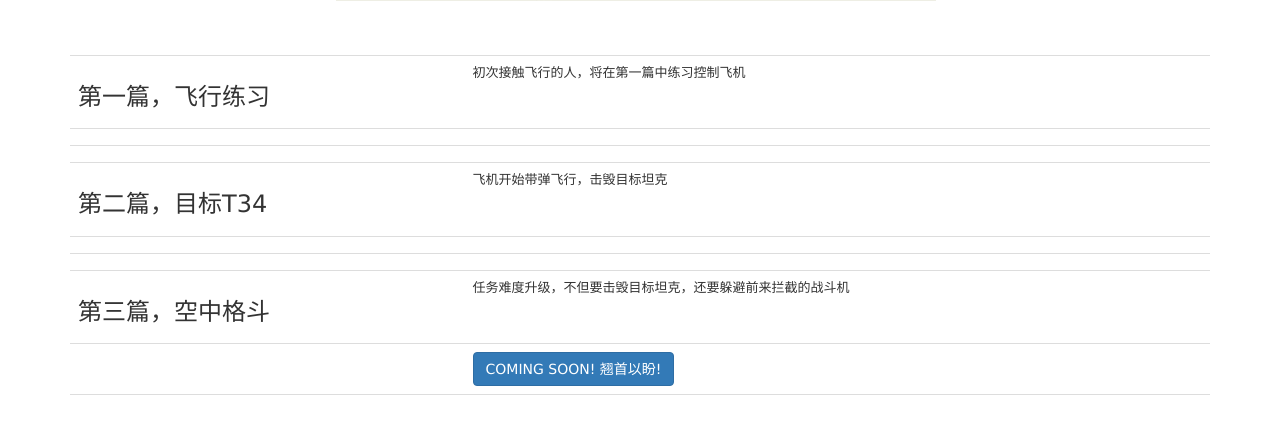
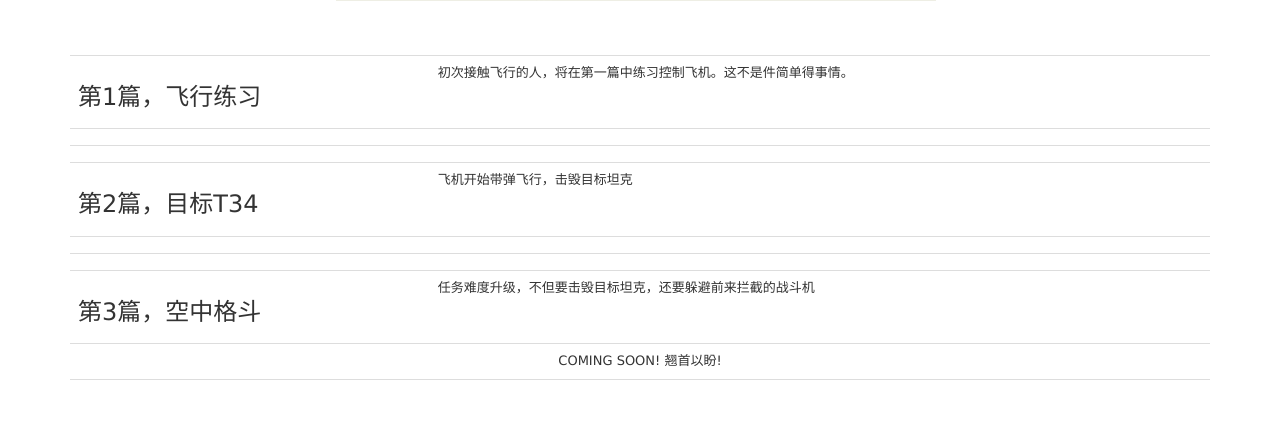
Before and after one commit to desanlee/chifan, a Rails app: page /games in a window 1280 px wide. Shown: the part 191-625 px from the top of the page. Run offline with Rails 7, Linux system fonts and the light colour scheme; the visitor is signed in with stand-in values (Sample User, id 1); data that the repository does not hold is empty; style sheets or scripts are compiled from the project's sources; parts of the project's set-up code (start-up, migrations or seed data) failed here and were passed over; some libraries are stand-ins or nearby versions.

Commit message:
ui update

```diff
--- a/app/assets/javascripts/envs/furniture.js
+++ b/app/assets/javascripts/envs/furniture.js
@@ -133,10 +133,37 @@
 	droplight.CreateFixture(fixWood);
 }
 
-function CreateWall(world, pisition) {
+function CreateWall(world, position) {
+	//png 550 x 40
+	wallDef = new b2BodyDef;
+	wallDef.type = b2Body.b2_staticBody;
+	wallDef.userData = document.getElementById("wall")
+
+	wallDef.position.SetV(position)
+	wall = world.CreateBody(wallDef)
+
+	fixWood.shape = new b2PolygonShape;
+	fixWood.shape.SetAsBox(2, 27.5);
+	wall.CreateFixture(fixWood);
 }
 
 function CreateDoor(world, position) {
+	//png 550 x 40, wall part is 200 x 40, door part is 350 x 160
+	doorDef = new b2BodyDef;
+	doorDef.type = b2Body.b2_staticBody;
+	doorDef.userData = document.getElementById("door")
+
+	doorDef.position.SetV(position)
+	door = world.CreateBody(doorDef)
+
+	fixWood.shape = new b2PolygonShape;
+	fixWood.shape.SetAsArray([
+		new b2Vec2(-2, -27.5),
+		new b2Vec2(-2, -7.5),
+		new b2Vec2(2, -7.5),
+		new b2Vec2(2, -27.5)
+	])
+	door.CreateFixture(fixWood);
 }
 
 function CreateWindow(world, position) {
--- a/app/assets/javascripts/episodes/s1.js
+++ b/app/assets/javascripts/episodes/s1.js
@@ -1,6 +1,11 @@
 function CreateEpisodes1e1(world) {
   weaponCount = 0
   hitTarget = 0
+
+	plane = CreatePlane(world, new b2Vec2(5, 15))
+
+	CreateWall(world, new b2Vec2(0, 27.5))
+	CreateDoor(world, new b2Vec2(120, 27.5))
 }
 
 function CreateEpisodes1e2(world) {
@@ -8,6 +13,13 @@
   hitTarget = 0
 
 	CreateTable(world, new b2Vec2(55, 53))
+
+	plane = CreatePlane(world, new b2Vec2(5, 18))
+
+	CreateWall(world, new b2Vec2(0, 27.5))
+	CreateDoor(world, new b2Vec2(120, 27.5))
+
+
 
 	CreateBasket(world, new b2Vec2(55, 34))
 	CreateBasket(world, new b2Vec2(61, 34))
--- a/app/assets/javascripts/episodes/s2.js
+++ b/app/assets/javascripts/episodes/s2.js
@@ -2,18 +2,28 @@
   weaponCount = 9
   hitTarget = 6
 
+	plane = CreatePlane(world, new b2Vec2(5, 15))
+
+	CreateWall(world, new b2Vec2(0, 27.5))
+	CreateDoor(world, new b2Vec2(120, 27.5))
+
+	BuildTarget(world, new b2Vec2(50, 54.5))
 	BuildTarget(world, new b2Vec2(70, 54.5))
 	BuildTarget(world, new b2Vec2(80, 54.5))
 	BuildTarget(world, new b2Vec2(90, 54.5))
 	BuildTarget(world, new b2Vec2(100, 54.5))
 	BuildTarget(world, new b2Vec2(110, 54.5))
 	BuildTarget(world, new b2Vec2(60, 54.5))
-	BuildTarget(world, new b2Vec2(50, 54.5))
+
 }
 
 function CreateEpisodes2e2(world) {
   weaponCount = 4
   hitTarget = 3
+	plane = CreatePlane(world, new b2Vec2(5, 15))
+
+	CreateWall(world, new b2Vec2(0, 27.5))
+	CreateDoor(world, new b2Vec2(120, 27.5))
 
 	CreateBasket(world, new b2Vec2(70, 52))
 	CreateBasket(world, new b2Vec2(70, 46))
@@ -34,6 +44,10 @@
 function CreateEpisodes2e3(world) {
   weaponCount = 5
   hitTarget = 2
+	plane = CreatePlane(world, new b2Vec2(5, 15))
+
+	CreateWall(world, new b2Vec2(0, 27.5))
+	CreateDoor(world, new b2Vec2(120, 27.5))
 
 	CreateBasket(world, new b2Vec2(15, 53.5))
 	CreateBasket(world, new b2Vec2(16, 46))
@@ -55,6 +69,10 @@
 function CreateEpisodes2e4(world) {
   weaponCount = 2
   hitTarget = 1
+	plane = CreatePlane(world, new b2Vec2(5, 15))
+
+	CreateWall(world, new b2Vec2(0, 27.5))
+	CreateDoor(world, new b2Vec2(120, 27.5))
 
 	CreateBasket(world, new b2Vec2(50, 52))
 	CreateBasket(world, new b2Vec2(47, 46))
@@ -75,6 +93,10 @@
 function CreateEpisodes2e5(world) {
   weaponCount = 6
   hitTarget = 2
+	plane = CreatePlane(world, new b2Vec2(5, 15))
+
+	CreateWall(world, new b2Vec2(0, 27.5))
+	CreateDoor(world, new b2Vec2(120, 27.5))
 
 	CreateTable(world, new b2Vec2(50, 55))
 	CreateTable(world, new b2Vec2(50, 37))
--- a/app/views/games/index.html.erb
+++ b/app/views/games/index.html.erb
@@ -5,96 +5,31 @@
 
 <div class="container">
 	<table class="table span10">
-	<tr><td><h3>第一篇，飞行练习</h3></td><td>初次接触飞行的人，将在第一篇中练习控制飞机</td></tr>
-	<tr><td></td><td>
-		<% @games.each do |g|%>
-			<% if g.season == 1 %>
-				<div class="btn-group">
-					<% if g.mybestscore(current_user) != nil then %>
-				  	<a class="btn btn-success dropdown-toggle" data-toggle="dropdown" href="#">
-				  <% else %>
-				  	<a class="btn dropdown-toggle" data-toggle="dropdown" href="#">
-				  <% end %>
-				    <%= g.title %>
-				    <span class="caret"></span>
-				  </a>
-				  <ul class="dropdown-menu pull-right" role="menu" aria-labelledby="dLabel">
-				  	<% if g.scores.count != 0 then %>
-				  		<center>成绩排行榜：
-							<% tmp = 0 %>
-							<% g.scores.each do |s|%>
-								<% tmp = tmp + 1
-								break if tmp > 3 %>
-								<li><%= s.record %>秒，<%= s.user.name %></li>
-							<% end %>
-						<% end %>
-						<% if g.mybestscore(current_user) != nil then %>
-							<li class="divider"></li>
-				  		我的最好成绩：
-							<li><%= g.mybestscore(current_user).record %>秒</li></center>
-						<% end %>
-				    <li class="divider"></li>
-				    <center><li>
-				    	<%= link_to "开始游戏", g %>
-				    	<% if current_user.email == "ji.x.li@oracle.com"%>
-								<%= link_to 'Edit', edit_game_path(g) %>
-								<%= link_to 'Destroy', g, method: :delete, data: { confirm: 'Are you sure?' } %>
-							<% end %>
-						</li></center>
-				  </ul>
-				</div>
+	<tr><td><h3>第1篇，飞行练习</h3></td><td>
+		初次接触飞行的人，将在第一篇中练习控制飞机。这不是件简单得事情。<br>
+
+	</td></tr>
+	<tr><td colspan="2">
+		<% @games.each do |episode|%>
+			<% if episode.season == 1 %>
+				<%= render partial: "episode", locals: { episode: episode } %>
 			<% end %>
 		<% end %>
 	</td></tr>
-	<tr><td></td><td></td></tr>
+	<tr><td colspan="2"></td></tr>
 
-	<tr><td><h3>第二篇，目标T34</h3></td><td>飞机开始带弹飞行，击毁目标坦克</td></tr>
-	<tr><td></td><td>
-		<% @games.each do |g|%>
-			<% if g.season == 2 %>
-
-				<div class="btn-group">
-					<% if g.mybestscore(current_user) != nil then %>
-				  	<a class="btn btn-success dropdown-toggle" data-toggle="dropdown" href="#">
-				  <% else %>
-				  	<a class="btn dropdown-toggle" data-toggle="dropdown" href="#">
-				  <% end %>
-				    <%= g.title %>
-				    <span class="caret"></span>
-				  </a>
-				  <ul class="dropdown-menu pull-right" role="menu" aria-labelledby="dLabel">
-				  	<% if g.scores.count != 0 then %>
-				  		<center>成绩排行榜：
-							<% tmp = 0 %>
-							<% g.scores.each do |s|%>
-								<% tmp = tmp + 1
-								break if tmp > 3 %>
-								<li><%= s.record %>秒，<%= s.user.name %></li>
-							<% end %>
-						<% end %>
-						<% if g.mybestscore(current_user) != nil then %>
-							<li class="divider"></li>
-				  		我的最好成绩：
-							<li><%= g.mybestscore(current_user).record %>秒</li></center>
-						<% end %>
-				    <li class="divider"></li>
-				    <center><li>
-				    	<%= link_to "开始游戏", g %>
-				    	<% if current_user.email == "ji.x.li@oracle.com"%>
-								<%= link_to 'Edit', edit_game_path(g) %>
-								<%= link_to 'Destroy', g, method: :delete, data: { confirm: 'Are you sure?' } %>
-							<% end %>
-						</li></center>
-				  </ul>
-				</div>
-
+	<tr><td><h3>第2篇，目标T34</h3></td><td>飞机开始带弹飞行，击毁目标坦克</td></tr>
+	<tr><td colspan="2">
+		<% @games.each do |episode|%>
+			<% if episode.season == 2 %>
+				<%= render partial: "episode", locals: { episode: episode } %>
 			<% end %>
 		<% end %>
 	</td></tr>
-	<tr><td></td><td></td></tr>
+	<tr><td colspan="2"></td></tr>
 
-	<tr><td><h3>第三篇，空中格斗</h3></td><td>任务难度升级，不但要击毁目标坦克，还要躲避前来拦截的战斗机</td></tr>
-	<tr><td></td><td><div class="btn btn-primary btn-alert">COMING SOON! 翘首以盼!</div></td></tr>
+	<tr><td><h3>第3篇，空中格斗</h3></td><td>任务难度升级，不但要击毁目标坦克，还要躲避前来拦截的战斗机</td></tr>
+	<tr><td colspan="2"><center><div class="">COMING SOON! 翘首以盼!</div></center></td></tr>
 	<tr><td></td><td></td></tr>
 	</table>
 </div>
```
Also changed, not shown: app/views/games/_episode.html.erb (added, +23 -0 lines), app/views/games/show.html.erb (+5 -2 lines), app/assets/images/pilot_pics/door.png (added), app/assets/images/pilot_pics/wall.png (added).
